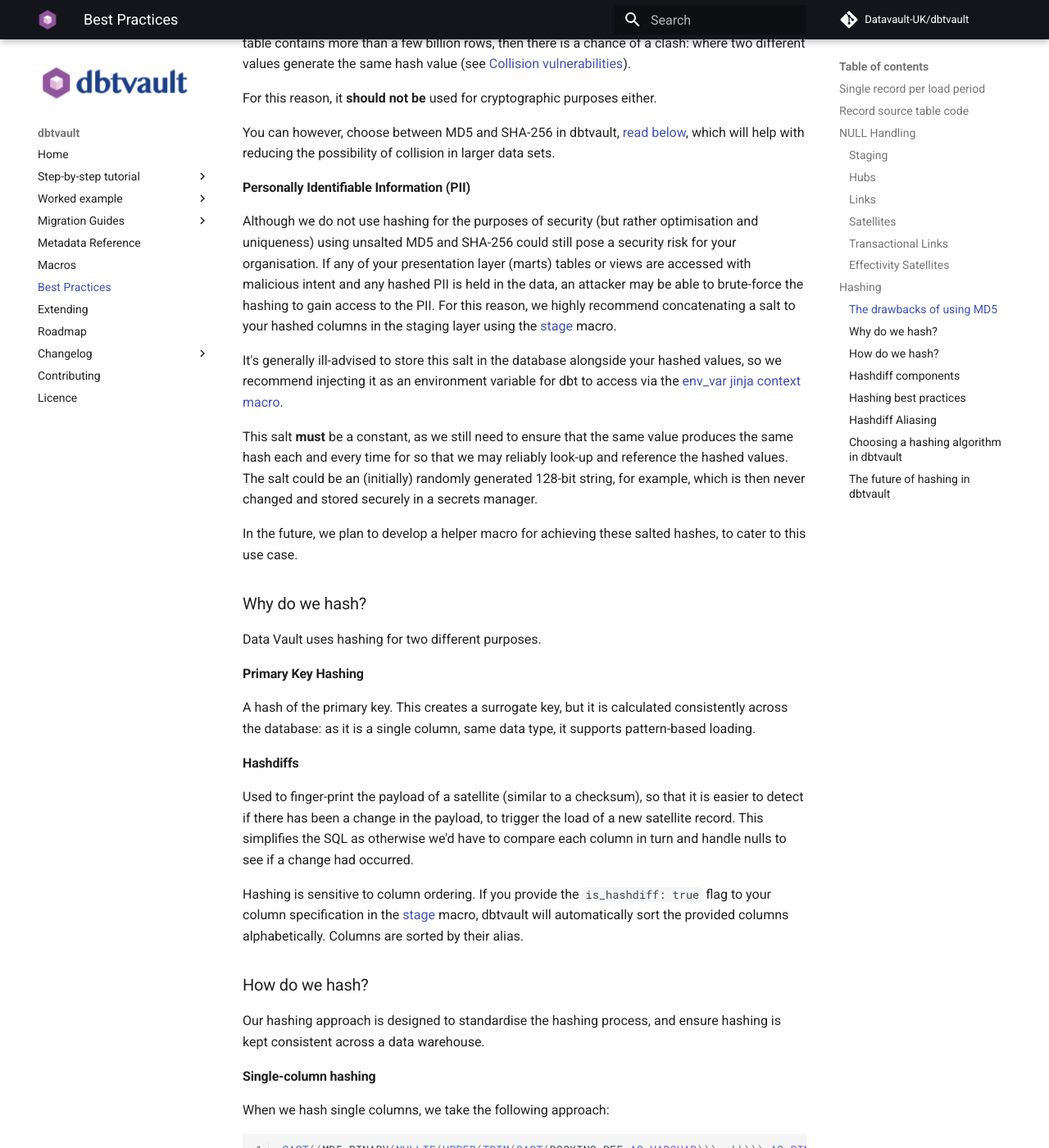
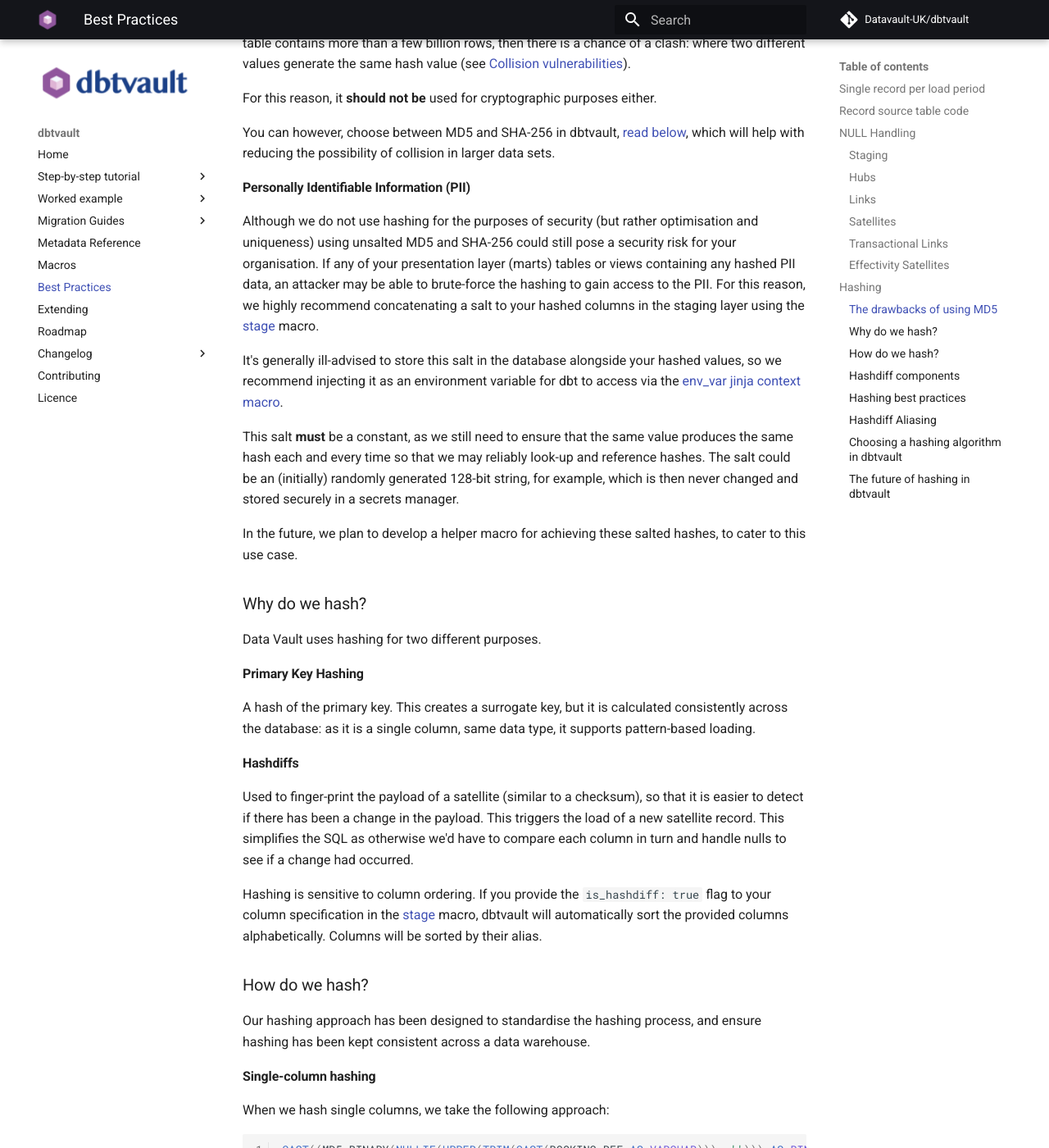
Before and after one commit to Datavault-UK/automate-dv-docs, an MkDocs documentation site: the page built from docs/best_practices.md, in a window 1280 px wide and 1400 px high, scrolled down 2570 px. Shown: the whole window at 82% size. Built offline with MkDocs 1.6.1 and Material for MkDocs 9.7.7, drawn with Linux system fonts in a browser that asks for light colours; comment, search, counter and statistics services are not loaded; some of the changed text lies outside the part shown.

````diff
--- a/docs/best_practices.md
+++ b/docs/best_practices.md
@@ -3,7 +3,7 @@ We advise you follow these best practises when using dbtvault.
 ## Single record per load period
 
 At the current time, dbtvault will load discrete records with the same primary key (hash key) simultaneously.
-This means that any deltas formed by loading these records in individual cycles are lost. For hubs and links this is not
+This means that any deltas formed by loading these records in individual cycles get lost. For hubs and links this is not
 a problem, as there are no temporal attributes, but for satellites this will cause inaccuracies in loaded data.
 
 Until a future release solves this limitation, we advise that you use the [vault_insert_by_period](macros.md#vault_insert_by_period) materialisation.
@@ -16,7 +16,7 @@ We are working on removing this limitation and implementing 'intra-period' loadi
 ## Record source table code
 
 We suggest you use a code for your record source. This can be anything that makes sense for your particular context, though usually an
-integer or alpha-numeric value works well. The code is often used to look up the full table name in a reference table.
+integer or alpha-numeric value works well. The code often gets used to look up the full table name in a reference table.
 
 You may do this with dbtvault by providing the code as a constant in the [staging](tutorial/tut_staging.md) layer,
 using the [stage](macros.md#stage) macro. The [staging walk-through](tutorial/tut_staging.md) presents this exact
@@ -30,9 +30,9 @@ The handling of nulls is important in Data Vault 2.0 because as a general rule,
 and therefore do not mean anything to the business. This means we do not want records or keys containing nulls ending
 up in our raw vault.
 
-Nulls are also handled in the built-in hashing processes in dbtvault.
+Nulls get handled in the built-in hashing processes in dbtvault.
 
-- Nulls are replaced with a placeholder, `^^`
+- Nulls get replaced with a placeholder, `^^`
 - If all components of a non-hashdiff (PK/HK) hashed column are NULL, then the whole key will evaluate as NULL.
 - If all components of a hashdiff hashed column are NULL, then the hashdiff will be a hash of `^^` multiplied
   by how many components the hashdiff comprise and separated by the concat string `||`.
@@ -44,31 +44,31 @@ Nulls are also handled in the built-in hashing processes in dbtvault.
 This is described in more depth below (with code examples).
 
 
-dbtvault has built-in support for ensuring nulls do not get loaded into the raw vault. Null handling is described below for each structure:
+dbtvault has built-in support for ensuring nulls do not get loaded into the raw vault. Null handling has been described below for each structure:
 
 ### Staging
 
-All records are loaded and hashes evaluated as null according to the descriptions above and details in the hashing sections below.
+All records get loaded and hashes evaluated as null according to the descriptions above and details in the hashing sections below.
 
 ### Hubs
 
-If the primary key is NULL, then the record is not loaded.
+If the primary key is NULL, then the record does not get loaded.
 
 ### Links
 
-If the primary or ANY of the foreign keys are null, then the record is not loaded.
+If the primary or ANY of the foreign keys are null, then the record does not get loaded.
 
 ### Satellites
 
-If the primary key is NULL, then the record is not loaded.
+If the primary key is NULL, then the record does not get loaded.
 
 ### Transactional Links
 
-If the primary or ANY of the foreign keys are null, then the record is not loaded.
+If the primary or ANY of the foreign keys are null, then the record does not get loaded.
 
 ### Effectivity Satellites
 
-If the driving key column(s) or secondary foreign key (sfk) column(s) are null then the record is not loaded.
+If the driving key column(s) or secondary foreign key (sfk) column(s) are null then the record does not get loaded.
 
 !!! note
     There is no logic to exclude records with null PKs because the PK of an Effectivity Satellite should be all
@@ -95,15 +95,14 @@ which will help with reducing the possibility of collision in larger data sets.
 
 Although we do not use hashing for the purposes of security (but rather optimisation and uniqueness) using unsalted MD5
 and SHA-256 could still pose a security risk for your organisation. If any of your presentation layer (marts) tables or views
-are accessed with malicious intent and any hashed PII is held in the data, an attacker may be able to brute-force the hashing to
-gain access to the PII. For this reason, we highly recommend concatenating a salt to your hashed columns in the staging layer using
-the [stage](macros.md#stage) macro.
+containing any hashed PII data, an attacker may be able to brute-force the hashing to gain access to the PII. For this reason,
+we highly recommend concatenating a salt to your hashed columns in the staging layer using the [stage](macros.md#stage) macro.
 
 It's generally ill-advised to store this salt in the database alongside your hashed values, so we recommend injecting it as
 an environment variable for dbt to access via the [env_var jinja context macro](https://docs.getdbt.com/docs/writing-code-in-dbt/jinja-context/env_var/).
 
-This salt **must** be a constant, as we still need to ensure that the same value produces the same hash each and every time for
-so that we may reliably look-up and reference the hashed values. The salt could be an (initially) randomly generated 128-bit string, for example, which is then
+This salt **must** be a constant, as we still need to ensure that the same value produces the same hash each and every time
+so that we may reliably look-up and reference hashes. The salt could be an (initially) randomly generated 128-bit string, for example, which is then
 never changed and stored securely in a secrets manager.
 
 In the future, we plan to develop a helper macro for achieving these salted hashes, to cater to this use case.
@@ -120,16 +119,16 @@ as it is a single column, same data type, it supports pattern-based loading.
 #### Hashdiffs
 
 Used to finger-print the payload of a satellite (similar to a checksum), so that it is easier to detect if there has been a
-change in the payload, to trigger the load of a new satellite record. This simplifies the SQL as otherwise we'd have to
+change in the payload. This triggers the load of a new satellite record. This simplifies the SQL as otherwise we'd have to
 compare each column in turn and handle nulls to see if a change had occurred.
 
 Hashing is sensitive to column ordering. If you provide the `is_hashdiff: true` flag to your column specification
 in the [stage](macros.md#stage) macro, dbtvault will automatically sort the provided columns alphabetically.
-Columns are sorted by their alias.
+Columns will be sorted by their alias.
 
 ### How do we hash?
 
-Our hashing approach is designed to standardise the hashing process, and ensure hashing is kept consistent across
+Our hashing approach has been designed to standardise the hashing process, and ensure hashing has been kept consistent across
 a data warehouse.
 
 #### Single-column hashing
@@ -142,8 +141,8 @@ CAST((MD5_BINARY(NULLIF(UPPER(TRIM(CAST(BOOKING_REF AS VARCHAR))), ''))) AS BINA
 
 Single-column hashing step by step:
 
-1. `CAST` to `VARCHAR` First we ensure that all data is treated the same way in the next steps by casting everything to
-strings (`VARCHAR`). For example, this means that the number 1001 and the string '1001' will always hash to the same value.
+1. `CAST` to `VARCHAR` First we ensure that all data gets treated the same way in the next steps by casting everything to
+strings (`VARCHAR`). For example, this means that the number 1001, and the string '1001' will always hash to the same value.
 
 2. `TRIM` We trim whitespace from string to ensure that values with arbitrary leading or trailing whitespace will
 always hash to the same value. For example `1001    ` and `1001 `.
@@ -151,8 +150,8 @@ always hash to the same value. For example `1001    ` and `1001 `.
 3. `UPPER` Next we eliminate problems where the casing in a string will cause a different hash value to be generated for
 the same word, for example `DBTVAULT` and `dbtvault`.
 
-4. `NULLIF ''` At this point we ensure that if an empty string has been provided, it is considered to be `NULL`. This kind of problem
-can arise if data is ingested into your warehouse from semi-structured data such as JSON or CSV, where `NULL` values can sometimes be encoded as empty strings.
+4. `NULLIF ''` At this point we ensure that if an empty string has been provided, it will be considered `NULL`. This kind of problem
+can arise if data gets ingested into your warehouse from semi-structured data such as JSON or CSV, where `NULL` values can sometimes be encoded as empty strings.
 
 5. `MD5_BINARY` At this point, we are ready to perform a hashing process on the string, having cleaned and normalised it.
 This will not necessarily use `MD5_BINARY` if you have chosen to use `SHA`, in which case the `SHA2_BINARY` function will be used.
@@ -191,11 +190,11 @@ has been described below.
 1\. Steps 1-4 are described in single-column hashing above and are performed on each column
 which comprises the multi-column hash.
 
-5\. `IFNULL` if Steps 1-4 resolve in a NULL value (in the case of the empty string or a true `NULL`)
+5\. `IFNULL` if Steps 1-4 resolve in a NULL value (in the case of the empty string, or a true `NULL`)
 then we output a double-hat string, `^^`. This ensures that we can detect changes in columns between `NULL` d
 and non-NULL values. This is particularly important for `HASHDIFFS`.
 
-5.5\. `NULLIF` When `is_hashdiff = false` and multiple columns are being hashed, an extra `NULLIF` check is executed.
+5.5\. `NULLIF` When `is_hashdiff = false` and multiple columns get hashed, an extra `NULLIF` check gets executed.
 This is to ensure that if ALL components of a composite hash key are `NULL`, then the whole key evaluates as `NULL`.
 When loading Hubs, for example we do not want to load NULL records and if we evaluate the whole key as `NULL`, then we resolve this issue.
 
@@ -209,7 +208,7 @@ hash value, particularly where `NULLS` are concerned.
 ### Hashdiff components
 
 As per Data Vault 2.0 Standards, `HASHDIFF` columns should contain the natural key (the column(s) a PK/HK is calculated from)
-of the record, and the payload of the record (all the concrete data for the record).
+of the record, and the payload of the record.
 
 !!! note
 
@@ -224,7 +223,7 @@ Best practices for hashing include:
 - Alpha sorting Hashdiff columns. As mentioned, dbtvault can do this for us, so no worries!
 Refer to the [stage](macros.md#stage) docs for details on how to do this.
 
-- Ensure all **hub** columns used to calculate a primary key hash are presented in the same order across all
+- Ensure all **hub** columns used to calculate a primary key hash get presented in the same order across all
 staging tables
 
 !!! note
--- a/docs/macros.md
+++ b/docs/macros.md
@@ -1616,11 +1616,11 @@ Given the following values in the above example:
 - `CUSTOMER_ID` = 0011
 - `CUSTOMER_NAME` = Alex
 
-Then a new column, `CUSTOMER_NK`, would contain `0011||Alex||DEV`. The values are joined in the order provided, using a
-double pipe `||`. Currently, this `||` join string is hard-coded, but in future it will be user-configurable.
+Then a new column, `CUSTOMER_NK`, would contain `0011||Alex||DEV`. The values get joined in the order provided, using a
+double pipe `||`. Currently, this `||` join string has been hard-coded, but in future it will be user-configurable.
 
 The values provided in the list can use any of the previously described syntax (including functions and constants) to
-generate new values, as the concatenation is made in pure SQL as follows:
+generate new values, as the concatenation happens in pure SQL, as follows:
 
 ```sql
 SELECT CONCAT_WS('||', CUSTOMER_ID, CUSTOMER_NAME, 'DEV') AS CUSTOMER_NK
````
Also changed, not shown: docs/contributing.md (+3 -3 lines).
